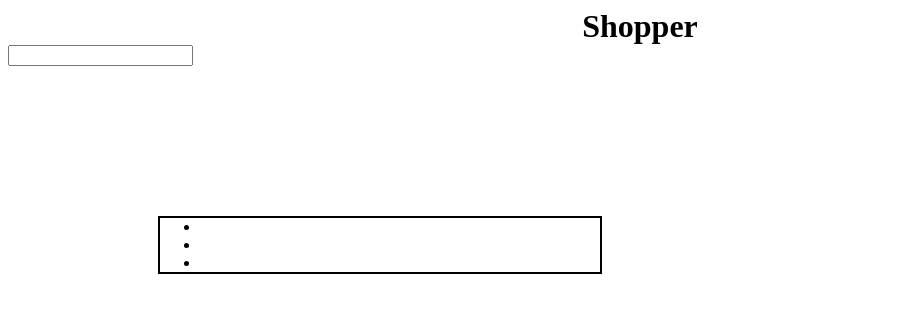
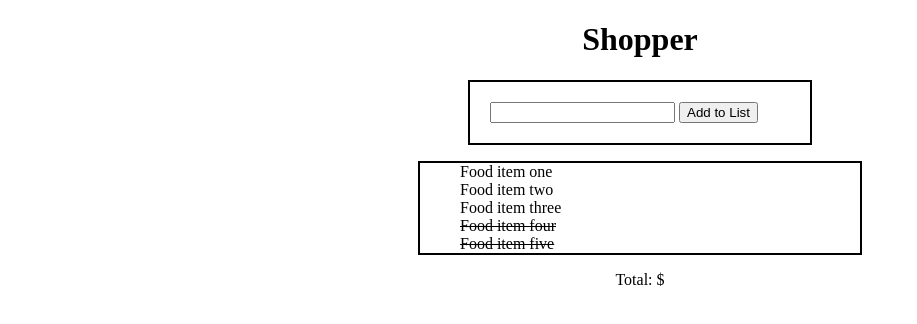
Before and after one commit to CoolMike90/ShoppingCart, a plain HTML site: page index.html in a window 1280 px wide. Shown: the whole page, without its empty margins (0-917 px from the left). Drawn offline with Linux system fonts and the light colour scheme.

Commit message:
List Items and Position
Added list items and position of all elements for the app.

```diff
--- a/index.html
+++ b/index.html
@@ -8,12 +8,18 @@
 <body>
 	<div class="main">
 	<h1 class="head">Shopper</h1>
-	<input type="text" class="add-btn">
+	<div class="form-func">
+	<input type="text" class="input">
+	<button class="add-btn">Add to List</button>
+	</div>
 		<ul class="list">
-			<li></li>
-			<li></li>
-			<li></li>
+			<li>Food item one</li>
+			<li>Food item two</li>
+			<li>Food item three</li>
+			<li class="removed">Food item four</li>
+			<li class="removed">Food item five</li>
 		</ul>
+		<p>Total: $</p>
 	</div>
 </body>
 </html>
--- a/style.css
+++ b/style.css
@@ -1,14 +1,33 @@
 .head{
 	text-align: center;
+}
+
+.list{
+	margin-left: auto;
+	margin-right: auto;
+	position: relative;
+	width: 400px;
+	border: 2px solid black;
+	list-style: none;
+
+}
+.input{
 	margin: auto;
 
 }
-
-.list{
-	margin: 150px;
-	width: 400px;
+.add-btn{
+	margin: auto;
+}
+.form-func{
 	border: 2px solid black;
+	width: 300px;
+	display: block;
+	margin: auto;
+	padding: 20px;
 }
-.add-btn{
-	display: inline;
+p{
+	text-align: center;
 }
+.removed{
+	text-decoration: line-through;
+}
```
